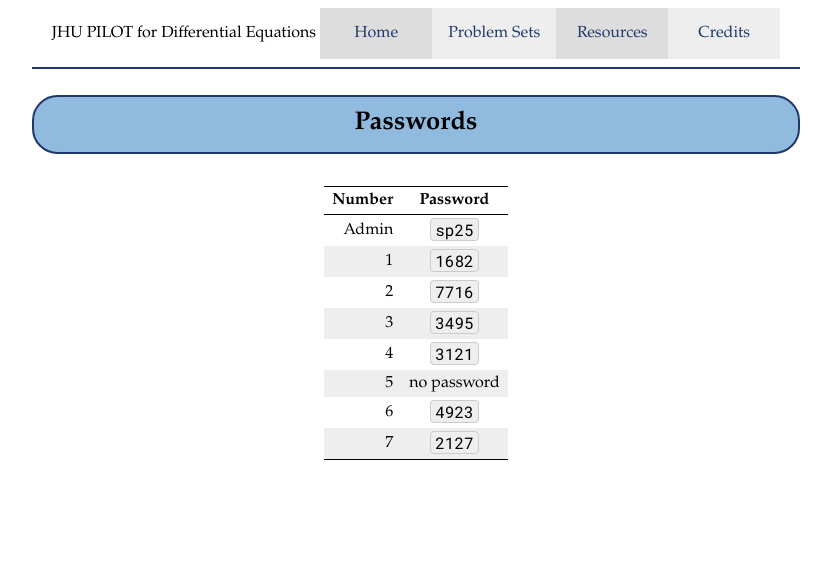
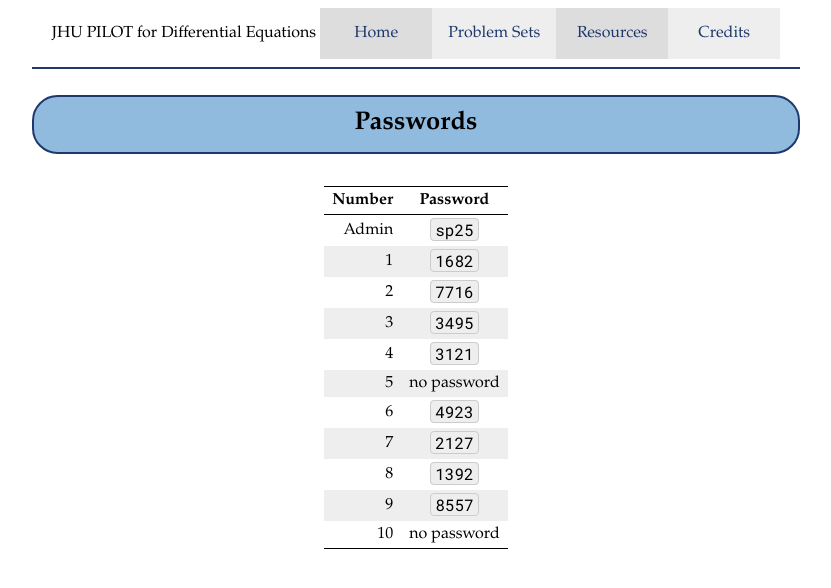
Before and after one commit to JHU-ODE-PILOT/SP25, a Jekyll site: the page built from password.md, in a window 1280 px wide. Shown: the top 588 px of the page, without its empty margins (224-1055 px from the left). Built offline with Jekyll 4.4.1, drawn with Linux system fonts in a browser that asks for light colours.

Commit message:
updated the new codes

```diff
--- a/password.md
+++ b/password.md
@@ -14,3 +14,6 @@ category: "problem_sets"
 |5|no password|
 |6|`4923`|
 |7|`2127`|
+|8|`1392`|
+|9|`8557`|
+|10|no password|
```
